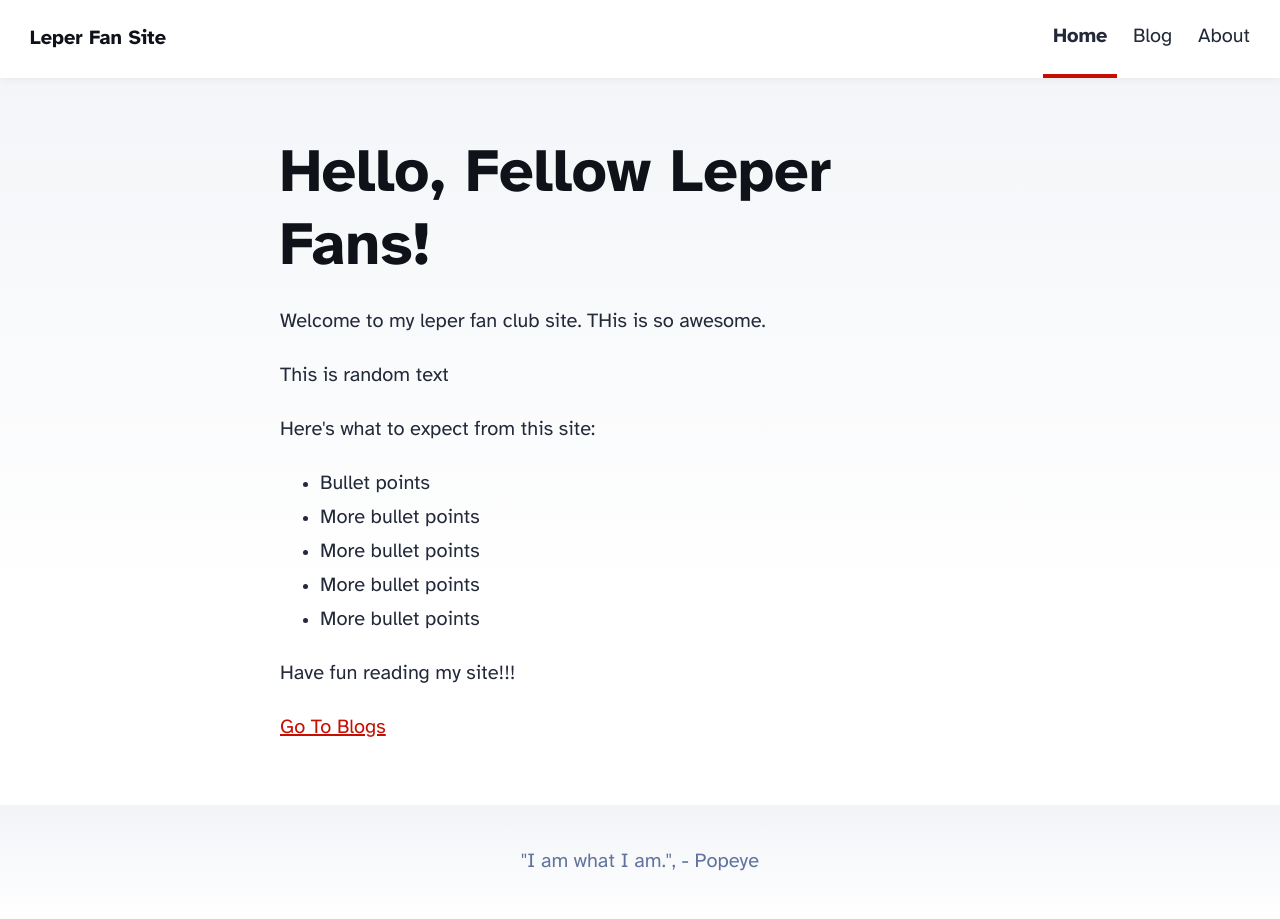
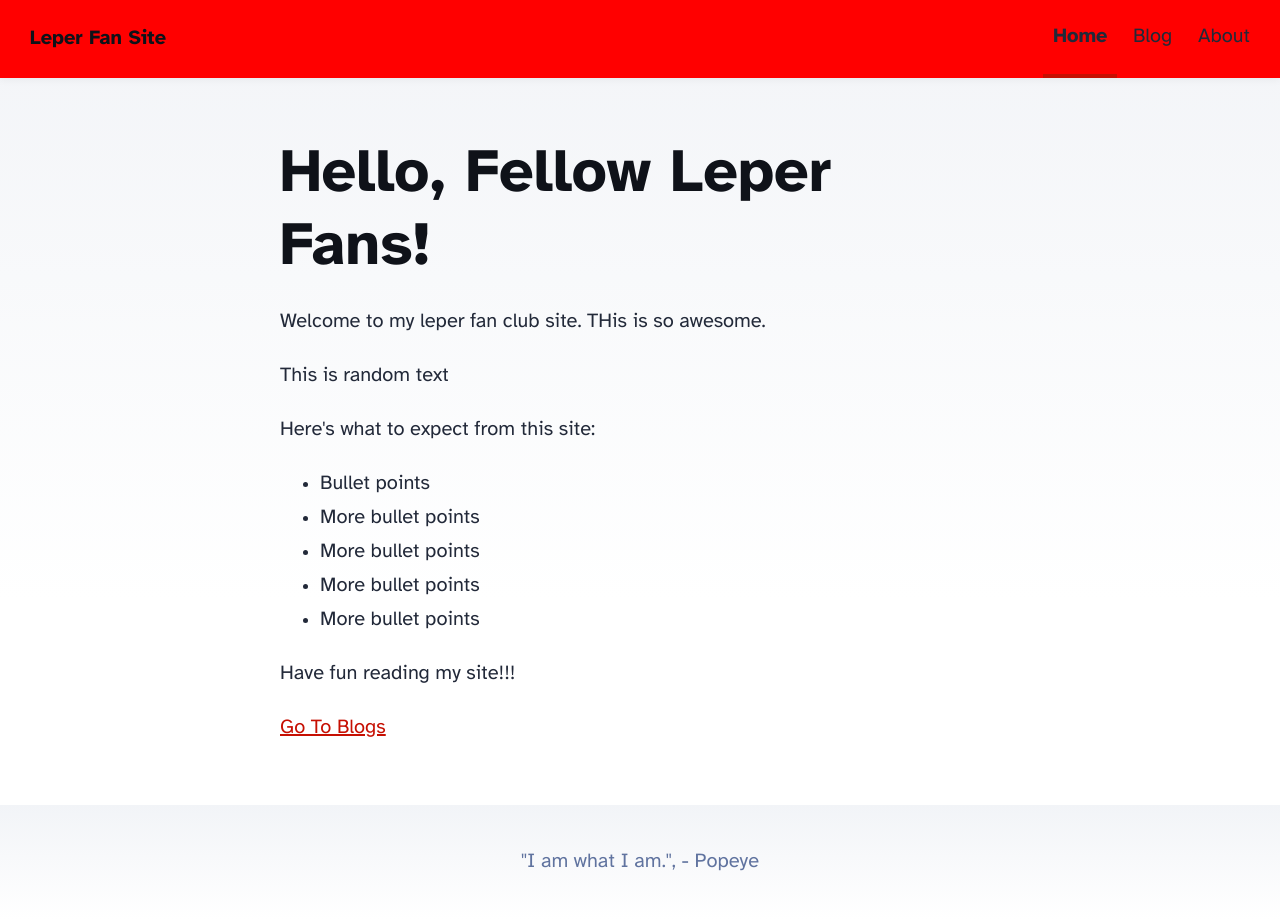
Before and after one commit to BiigFish/lepers, an Astro site: page / in a window 1280 px wide. Built offline with nearby package versions, Linux system fonts and the light colour scheme; Astro itself is replaced by a stand-in of ours.

Commit message:
Update Header.astro

```diff
--- a/src/components/Header.astro
+++ b/src/components/Header.astro
@@ -17,7 +17,7 @@ import { SITE_TITLE } from '../consts';
 	header {
 		margin: 0;
 		padding: 0 1em;
-		background: white;
+		background: red;
 		box-shadow: 0 2px 8px rgba(var(--black), 5%);
 	}
 	h2 {
```
